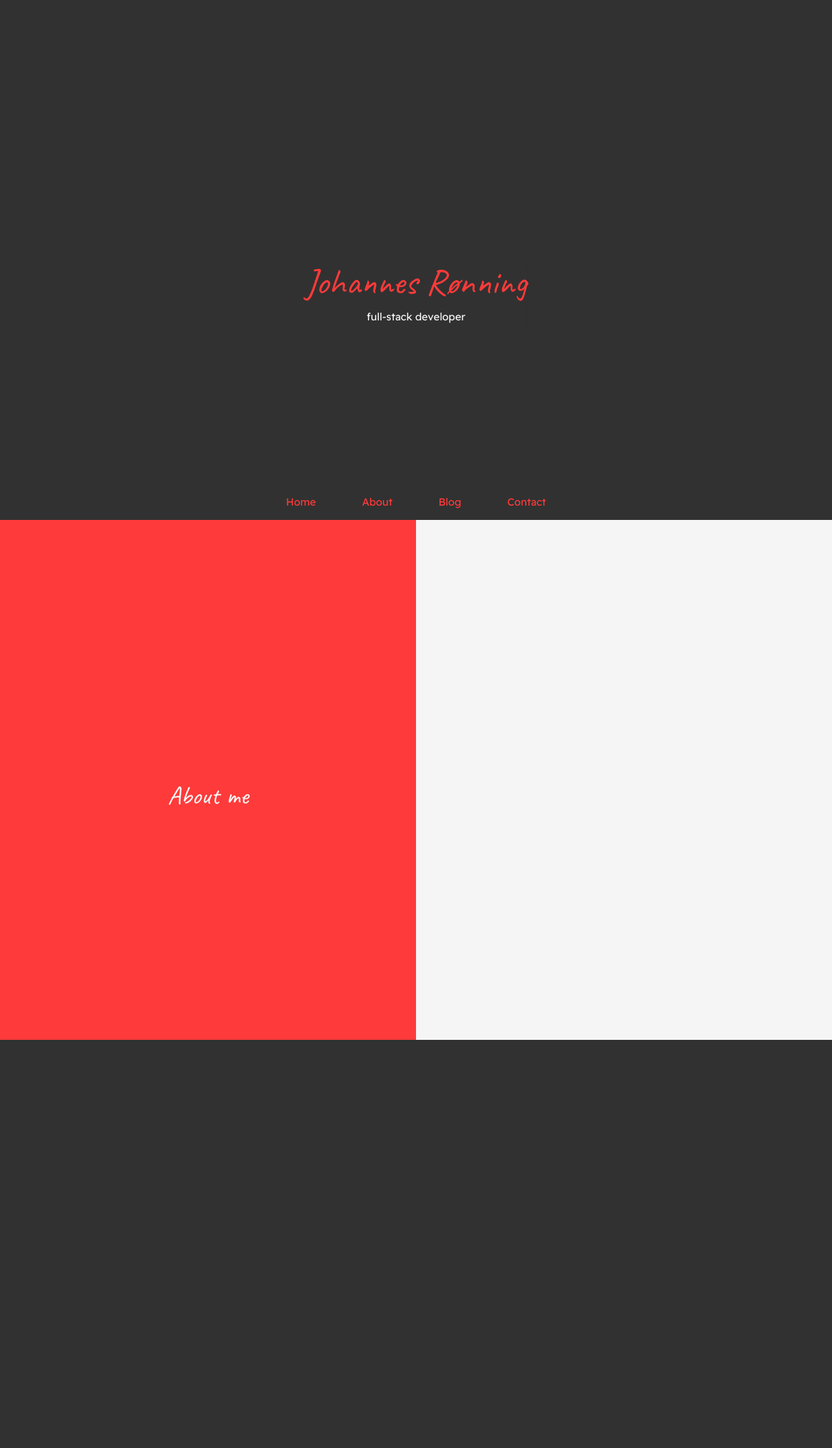
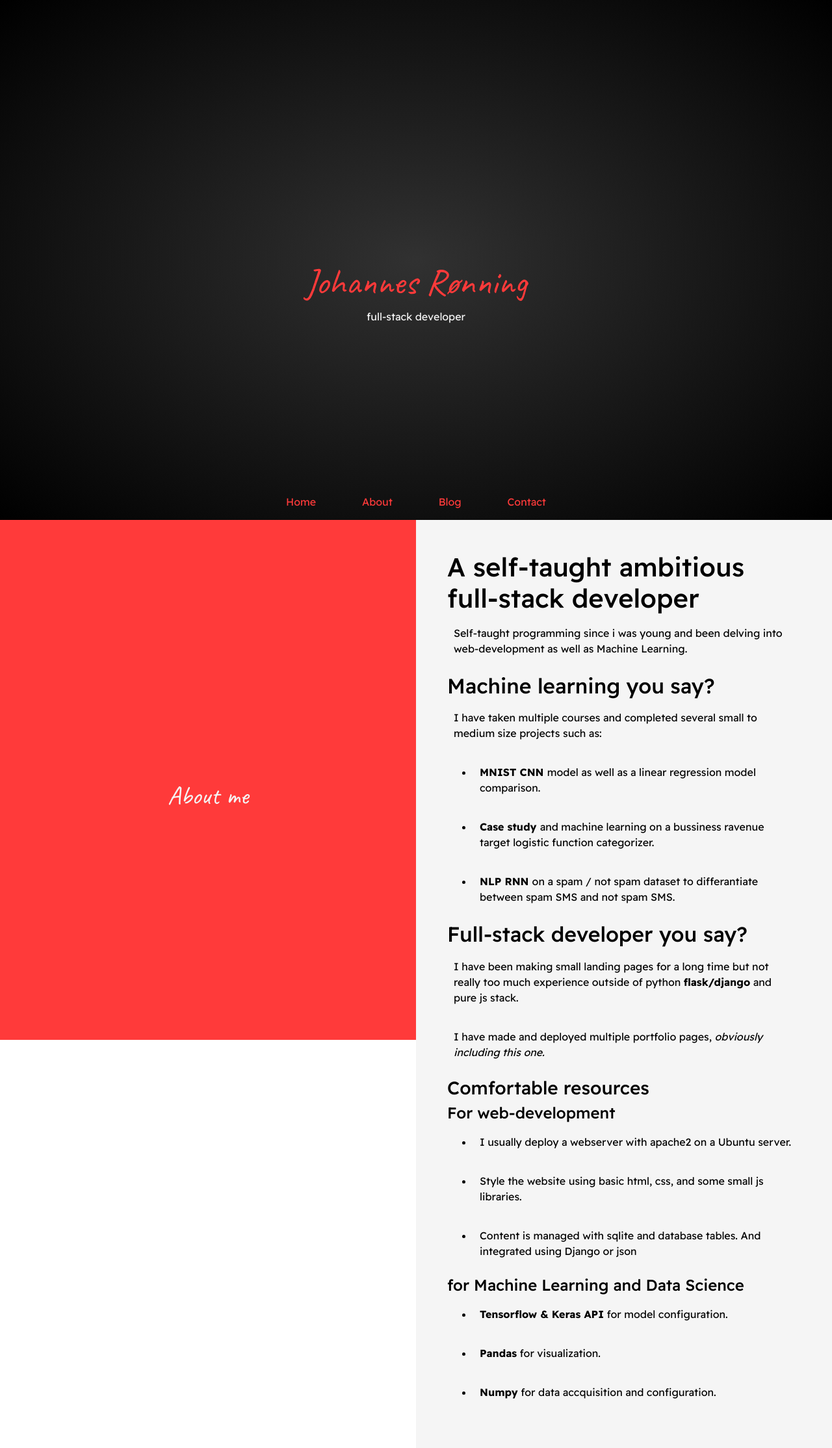
Before and after one commit to Joonsey/personal-website, a Django app: page / in a window 1280 px wide. Shown: the whole page at 65% size. Before the commit the page ends 1600 px from the top, so only its background shows below. Run offline with Django 3.2, Linux system fonts and the light colour scheme; some libraries are stand-ins or nearby versions; some web fonts are replaced.

Commit message:
added more features and QoL

```diff
--- a/blog/static/portfolio/style.css
+++ b/blog/static/portfolio/style.css
@@ -2,14 +2,14 @@
     --main-color: whitesmoke;
     --main-bg-theme: rgb(49, 49, 49);
     --second-color: rgb(255, 58, 58);
-
+    --second-bg-color: black
 }
 
 * {
     box-sizing: border-box;
     color:var(--main-color);
     font-family: 'Readex Pro', sans-serif;
-    background-color: var(--main-bg-theme);
+    background-color: none;
 
     padding:0;
     margin: 0;
@@ -18,7 +18,8 @@
 .top-section {
     margin:0;
     height:100vh;
-    overflow-x: hidden
+    overflow-x: hidden;
+    background-image: radial-gradient(var(--main-bg-theme), var(--second-bg-color)) ;
 }
 
 .redacted {
@@ -98,14 +99,28 @@ nav {
     width: 50%;
     display: flex;
     justify-content: center;
+    position: sticky;
+    top: 0;
 }
 .about-header * {
     background-color: inherit;
 }
 .about-text {
     width: 50%;
-    height: 100vh;
+    height: auto;
     background-color: var(--main-color);
+    padding:48px
+}
+.about-text * {
+    color: black;
+}
+
+.about-text p {
+    padding: 10px
+}
+
+.about-text ul {
+    padding-left: 40px;
 }
 
 .about-header h1 {
@@ -118,7 +133,8 @@ nav {
 @media screen and (max-width: 1000px) {
 
     .about-header, .about-text {
-        width: 100%
+        width: 100%;
+        position: static;
     }
 
 }
--- a/blog/templates/portfolio/index.html
+++ b/blog/templates/portfolio/index.html
@@ -40,7 +40,36 @@
         <div class="about-header">
             <h1 class="cursive font-effect-3d-float">About me</h1>
         </div>
-        <div class="about-text"></div>
+        <div class="about-text">
+            <h1>A self-taught ambitious full-stack developer</h1>
+            <p>Self-taught programming since i was young and been delving into web-development as well as Machine Learning.</p>
+            <h2>Machine learning you say?</h2>
+            <p>I have taken multiple courses and completed several small to medium size projects such as:</p>
+            <ul>
+                <li><p><b> MNIST CNN </b> model as well as a linear regression model comparison.</p></li>
+                <li><p><b> Case study </b> and machine learning on a bussiness ravenue target logistic function categorizer.</p></li>
+                <li><p><b> NLP RNN </b> on a spam / not spam dataset to differantiate between spam SMS and not spam SMS.</p></li>
+            </ul>
+            <h2>Full-stack developer you say?</h2>
+            <p>I have been making small landing pages for a long time but not really
+                too much experience outside of
+                python <b>flask/django</b> and pure js stack.</p>
+            <p>I have made and deployed multiple portfolio pages, <i>obviously including this one.</i></p>
+
+            <h3>Comfortable resources</h3>
+            <h4>For web-development</h4>
+            <ul>
+                <li><p>I usually deploy a webserver with apache2 on a Ubuntu server.</p></li>
+                <li><p>Style the website using basic html, css, and some small js libraries.</p></li>
+                <li><p>Content is managed with sqlite and database tables. And integrated using Django or json</p></li>
+            </ul>
+            <h4>for Machine Learning and Data Science</h4>
+            <ul>
+                <li><p><b>Tensorflow & Keras API</b> for model configuration.</p></li>
+                <li><p><b>Pandas</b> for visualization.</p></li>
+                <li><p><b>Numpy</b> for data accquisition and configuration.</p></li>
+            </ul>
+        </div>
     </div>
 </body>
 </html>
```
